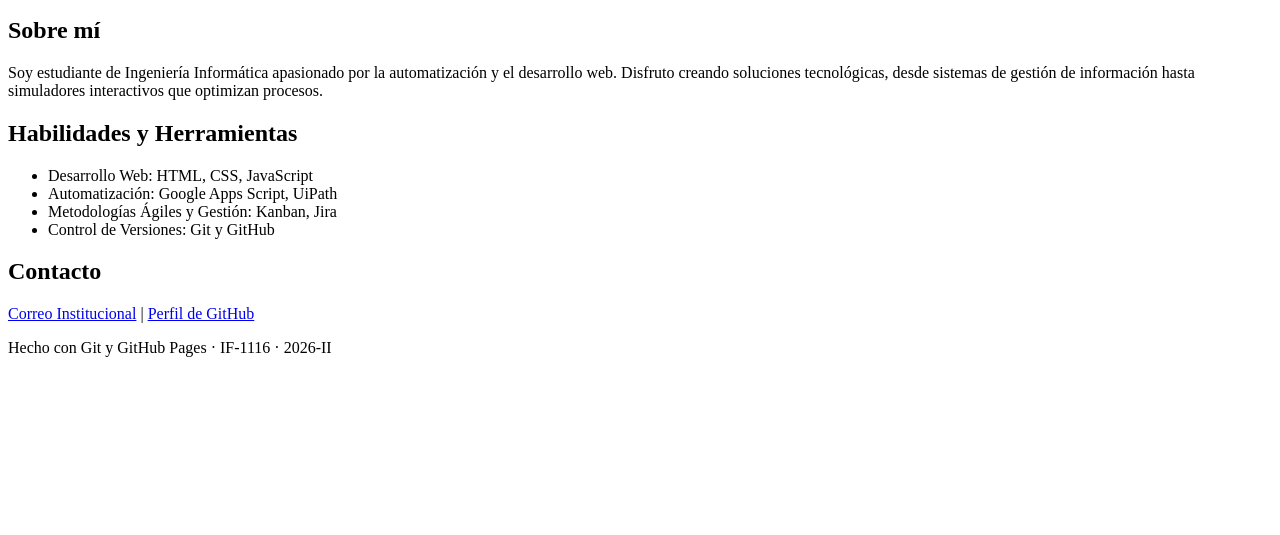
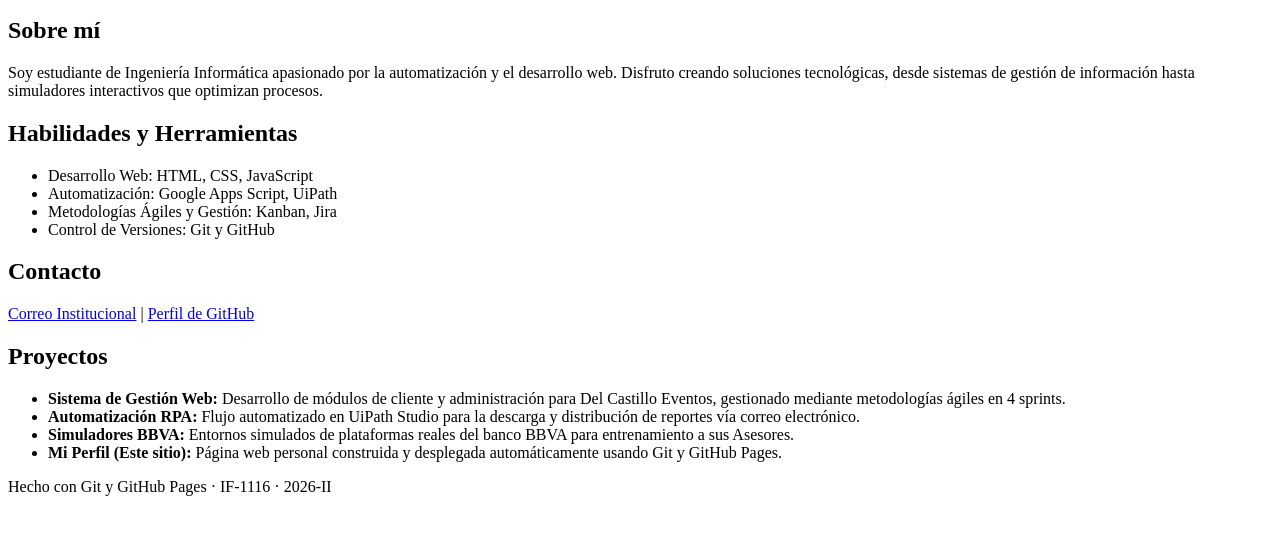
Before and after one commit to FabrizioPanduro/FabrizioPanduro.github.io, a plain HTML site: page index.html in a window 1280 px wide. Shown: the part 101-636 px from the top of the page. Drawn offline with Linux system fonts and the light colour scheme.

Commit message:
Agregar sección de proyectos

```diff
--- a/index.html
+++ b/index.html
@@ -35,6 +35,15 @@
                 <a href="https://github.com/FabrizioPanduro">Perfil de GitHub</a>
             </p>
         </section>
+        <section id="proyectos">
+            <h2>Proyectos</h2>
+            <ul>
+                <li><strong>Sistema de Gestión Web:</strong> Desarrollo de módulos de cliente y administración para Del Castillo Eventos, gestionado mediante metodologías ágiles en 4 sprints.</li>
+                <li><strong>Automatización RPA:</strong> Flujo automatizado en UiPath Studio para la descarga y distribución de reportes vía correo electrónico.</li>
+                <li><strong>Simuladores BBVA:</strong> Entornos simulados de plataformas reales del banco BBVA para entrenamiento a sus Asesores.</li>
+                <li><strong>Mi Perfil (Este sitio):</strong> Página web personal construida y desplegada automáticamente usando Git y GitHub Pages.</li>
+            </ul>
+        </section>
     </main>
     <footer>
         <p>Hecho con Git y GitHub Pages · IF-1116 · 2026-II</p>
```
